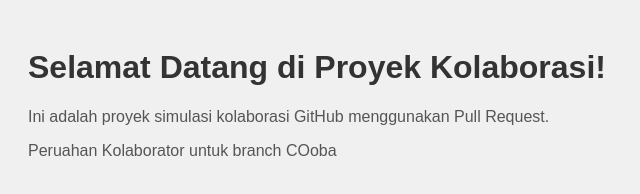
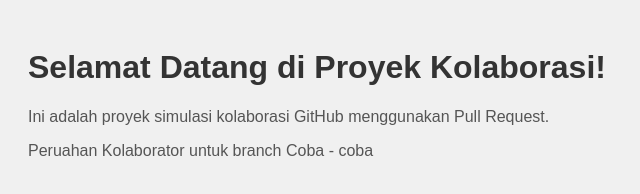
Before and after one commit to donadlollin/kolaborasi-repo, a plain HTML site: page index.html in a window 1280 px wide. Shown: the full height of the page, 0-640 px from the left. Drawn offline with Linux system fonts and the light colour scheme.

Commit message:
coab-coba

```diff
--- a/index.html
+++ b/index.html
@@ -10,6 +10,6 @@
     <p>
       Ini adalah proyek simulasi kolaborasi GitHub menggunakan Pull Request.
     </p>
-    <p>Peruahan Kolaborator untuk branch COoba</p>
+    <p>Peruahan Kolaborator untuk branch Coba - coba</p>
   </body>
 </html>
```
